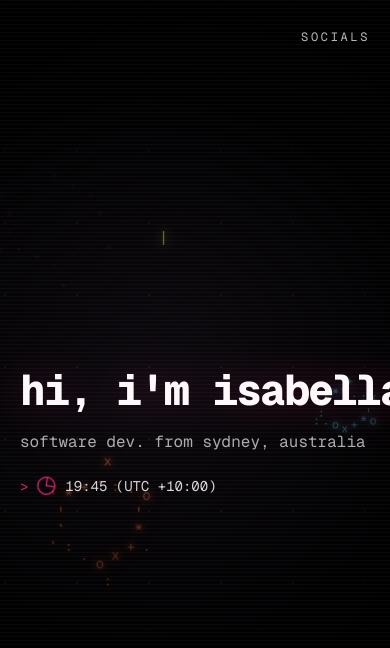
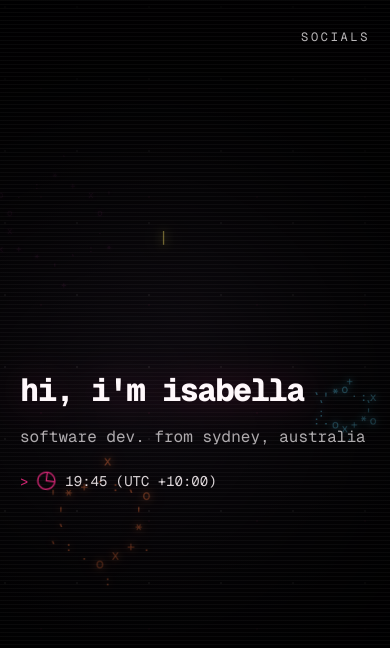
Before and after one commit to belatedingle/imisabella, a Next.js app: page / in a window 390 px wide. Shown: the top 648 px of the page. Built offline with nearby package versions, Linux system fonts and the light colour scheme.

Commit message:
Fix mobile hero layout

```diff
--- a/app/components/hero.tsx
+++ b/app/components/hero.tsx
@@ -150,7 +150,7 @@ export function Hero() {
 
       <div className="relative z-10 mx-auto flex w-full max-w-5xl flex-1 items-center py-16">
         <div>
-          <h1 className="display whitespace-nowrap text-[clamp(2.55rem,11vw,4.5rem)] leading-[0.95] text-[#fff8fb] drop-shadow-[0_0_18px_rgba(255,45,139,0.22)]">
+          <h1 className="hero-title display whitespace-nowrap text-[clamp(2.55rem,11vw,4.5rem)] leading-[0.95] text-[#fff8fb] drop-shadow-[0_0_18px_rgba(255,45,139,0.22)]">
             hi, i&apos;m isabella
           </h1>
           <p className="mt-5 font-mono text-base text-[#f5f1f4]/70 md:text-lg">
--- a/app/global.css
+++ b/app/global.css
@@ -171,6 +171,23 @@ body {
   .cursor-block,
   .cursor-glyph {
     display: none;
+  }
+}
+
+@media (max-width: 520px) {
+  html {
+    min-width: 320px;
+  }
+
+  .hero-title {
+    font-size: 2rem;
+    letter-spacing: -0.045em;
+  }
+}
+
+@media (max-width: 380px) {
+  .hero-title {
+    font-size: 1.78rem;
   }
 }
 
```
